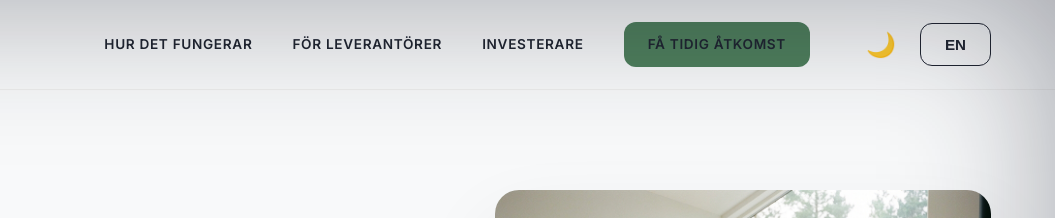
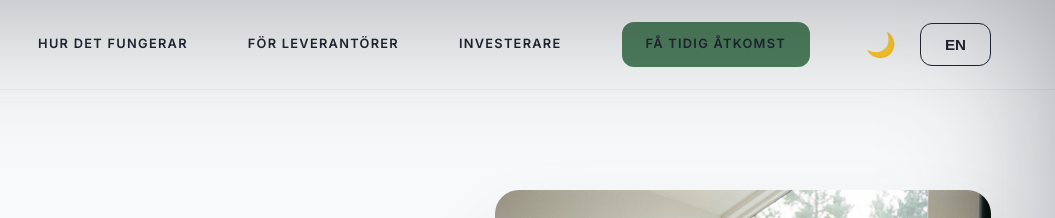
Before and after one commit to Mahamed-2/UTAN, a website built with Vite: page index.html in a window 1280 px wide. Shown: the top 218 px of the page, 225-1280 px from the left. Built offline with nearby package versions, Linux system fonts and the light colour scheme.

Commit message:
style: ultra-spacious header links for better legibility

```diff
--- a/src/style.css
+++ b/src/style.css
@@ -111,17 +111,20 @@ a {
 .nav-links {
     display: flex;
     align-items: center;
-    gap: 40px;
-    /* Space between links */
+    gap: 60px;
+    /* Even more space for clarity */
 }
 
 .nav a {
     color: var(--primary);
     font-weight: 600;
-    font-size: 0.85rem;
-    letter-spacing: 0.05em;
-    /* Increased for premium look */
+    font-size: 0.8rem;
+    /* Slightly smaller for more elegance */
+    letter-spacing: 0.1em;
+    /* Wide spacing for premium feel */
     text-transform: uppercase;
+    white-space: nowrap;
+    /* Prevent clumping */
 }
 
 .nav a:hover {
```
